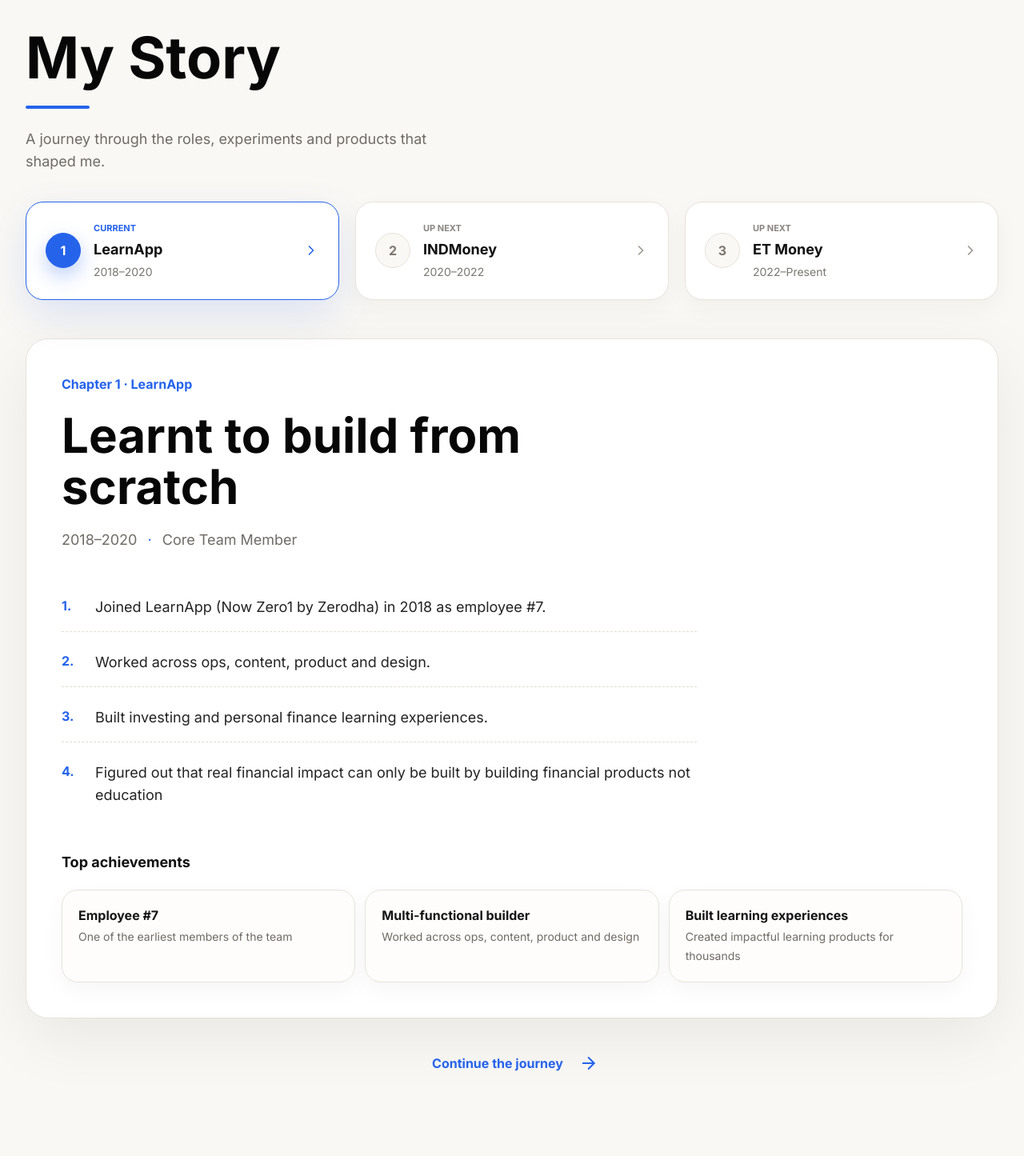
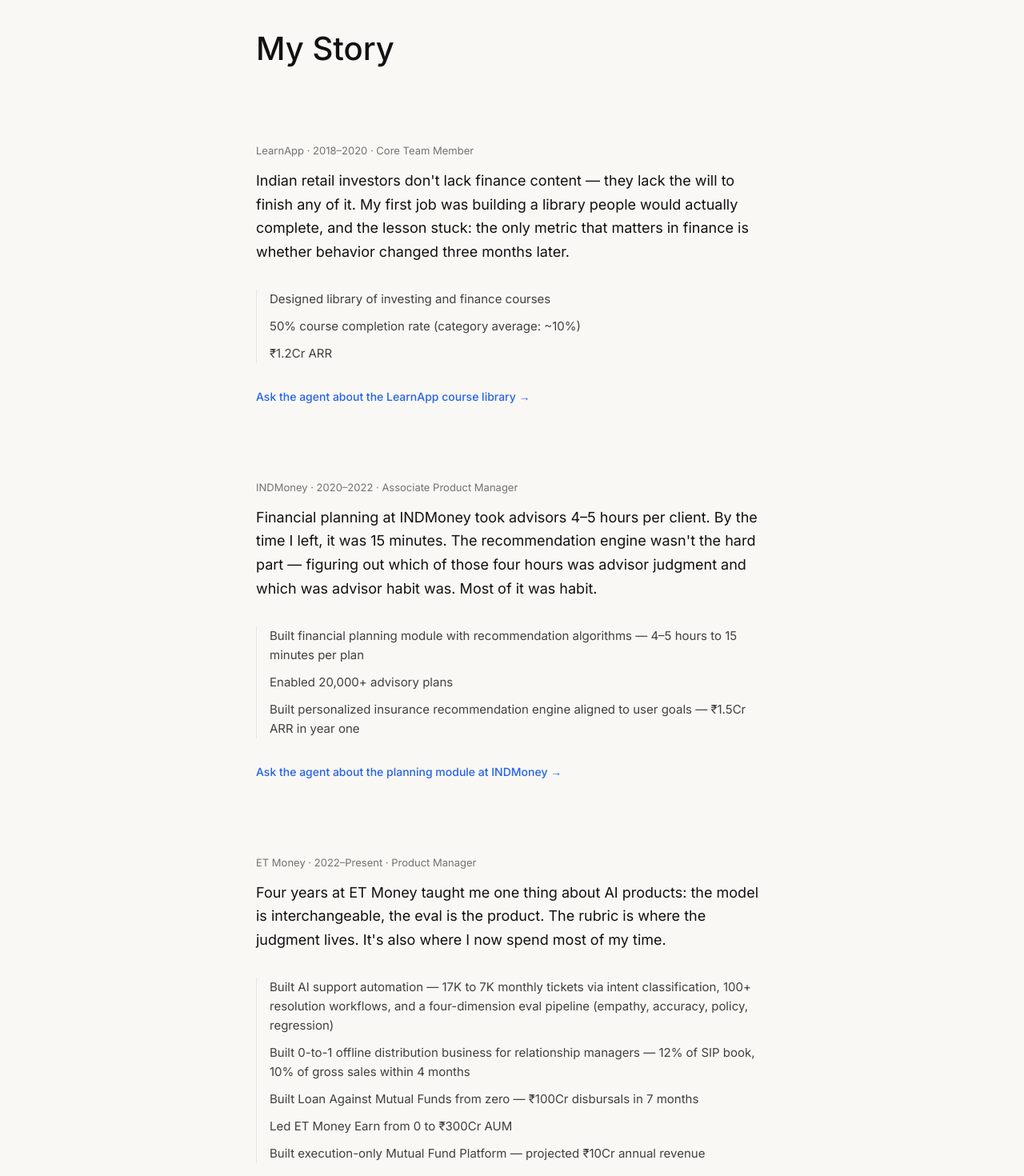
Before and after one commit to Rakshit-Lodha/personal-website, a Next.js app: page / in a window 1280 px wide. Shown: the part 860-2330 px from the top of the page at 80% size. Built offline with nearby package versions, Linux system fonts and the light colour scheme.

Commit message:
Refactor My Story chapters

```diff
--- a/src/components/MyStory.tsx
+++ b/src/components/MyStory.tsx
@@ -1,94 +1,59 @@
 "use client";
 
-import { useState, type KeyboardEvent } from "react";
-import { AnimatePresence, motion, type Variants } from "framer-motion";
-import { ArrowRight, ChevronRight } from "lucide-react";
+import Link from "next/link";
+import { motion, type Variants } from "framer-motion";
 
-const storyChapters = [
+export type Chapter = {
+  meta: string;
+  lesson: string;
+  shipped: string[];
+  agentLinkLabel: string;
+  agentLinkQuery: string;
+};
+
+const chapters = [
   {
-    company: "LearnApp",
-    years: "2018–2020",
-    role: "Core Team Member",
-    chapterLabel: "Chapter 1 · LearnApp",
-    title: "Learnt to build from scratch",
-    storyPoints: [
-      "Joined LearnApp (Now Zero1 by Zerodha) in 2018 as employee #7.",
-      "Worked across ops, content, product and design.",
-      "Built investing and personal finance learning experiences.",
-      "Figured out that real financial impact can only be built by building financial products not education",
+    meta: "LearnApp · 2018–2020 · Core Team Member",
+    lesson:
+      "Indian retail investors don't lack finance content — they lack the will to finish any of it. My first job was building a library people would actually complete, and the lesson stuck: the only metric that matters in finance is whether behavior changed three months later.",
+    shipped: [
+      "Designed library of investing and finance courses",
+      "50% course completion rate (category average: ~10%)",
+      "₹1.2Cr ARR",
     ],
-    achievements: [
-      {
-        title: "Employee #7",
-        description: "One of the earliest members of the team",
-      },
-      {
-        title: "Multi-functional builder",
-        description: "Worked across ops, content, product and design",
-      },
-      {
-        title: "Built learning experiences",
-        description: "Created impactful learning products for thousands",
-      },
-    ],
+    agentLinkLabel: "Ask the agent about the LearnApp course library →",
+    agentLinkQuery:
+      "Tell+me+about+Rakshit%27s+work+on+the+LearnApp+course+library",
   },
   {
-    company: "INDMoney",
-    years: "2020–2022",
-    role: "Associate Product Manager",
-    chapterLabel: "Chapter 2 · INDMoney",
-    title: "Learnt data driven decisions",
-    storyPoints: [
-      "Built financial planning journeys for users and advisors.",
-      "Helped reduce plan creation time from 4–5 hours to 15 minutes.",
-      "Worked on personalized insurance recommendation systems.",
-      "Learned how to turn complex financial decisions into simple user flows.",
+    meta: "INDMoney · 2020–2022 · Associate Product Manager",
+    lesson:
+      "Financial planning at INDMoney took advisors 4–5 hours per client. By the time I left, it was 15 minutes. The recommendation engine wasn't the hard part — figuring out which of those four hours was advisor judgment and which was advisor habit was. Most of it was habit.",
+    shipped: [
+      "Built financial planning module with recommendation algorithms — 4–5 hours to 15 minutes per plan",
+      "Enabled 20,000+ advisory plans",
+      "Built personalized insurance recommendation engine aligned to user goals — ₹1.5Cr ARR in year one",
     ],
-    achievements: [
-      {
-        title: "20,000+ advisory plans",
-        description: "Enabled planning journeys for users and advisors",
-      },
-      {
-        title: "4–5 hours to 15 minutes",
-        description: "Reduced time needed to create each plan",
-      },
-      {
-        title: "₹1.5Cr ARR",
-        description: "Generated from insurance recommendations",
-      },
-    ],
+    agentLinkLabel: "Ask the agent about the planning module at INDMoney →",
+    agentLinkQuery: "Tell+me+about+the+financial+planning+module+at+INDMoney",
   },
   {
-    company: "ET Money",
-    years: "2022–Present",
-    role: "Product Manager",
-    chapterLabel: "Chapter 3 · ET Money",
-    title: "Where I scaled AI + fintech products",
-    storyPoints: [
-      "Built AI-powered support automation for user queries.",
-      "Reduced monthly support tickets from 17K to 7K.",
-      "Built and scaled Loan Against Mutual Funds to ₹100Cr disbursals in 7 months.",
-      "Worked across wealth, lending, advisory and AI product systems.",
+    meta: "ET Money · 2022–Present · Product Manager",
+    lesson:
+      "Four years at ET Money taught me one thing about AI products: the model is interchangeable, the eval is the product. The rubric is where the judgment lives. It's also where I now spend most of my time.",
+    shipped: [
+      "Built AI support automation — 17K to 7K monthly tickets via intent classification, 100+ resolution workflows, and a four-dimension eval pipeline (empathy, accuracy, policy, regression)",
+      "Built 0-to-1 offline distribution business for relationship managers — 12% of SIP book, 10% of gross sales within 4 months",
+      "Built Loan Against Mutual Funds from zero — ₹100Cr disbursals in 7 months",
+      "Led ET Money Earn from 0 to ₹300Cr AUM",
+      "Built execution-only Mutual Fund Platform — projected ₹10Cr annual revenue",
     ],
-    achievements: [
-      {
-        title: "17K → 7K tickets",
-        description: "Reduced support ticket volume by 58%",
-      },
-      {
-        title: "₹100Cr disbursals",
-        description: "Scaled Loan Against Mutual Funds in 7 months",
-      },
-      {
-        title: "₹300Cr AUM",
-        description: "Enabled ET Money Earn growth",
-      },
-    ],
+    agentLinkLabel:
+      "Ask the agent about the support bot eval pipeline at ET Money →",
+    agentLinkQuery:
+      "Tell+me+about+the+support+bot+eval+pipeline+at+ET+Money",
   },
-] as const;
-
-type ChapterIndex = 0 | 1 | 2;
+] satisfies Chapter[];
 
 const containerVariants: Variants = {
   hidden: { opacity: 0 },
@@ -106,26 +71,45 @@
   show: { opacity: 1, y: 0, transition: { duration: 0.45, ease: "easeOut" } },
 };
 
+export function ChapterStack({ chapters }: { chapters: Chapter[] }) {
+  return (
+    <div className="mx-auto mt-16 max-w-[640px] space-y-16 px-1 md:mt-24 md:space-y-24 md:px-0">
+      {chapters.map((chapter) => (
+        <motion.article key={chapter.meta} variants={fadeUp}>
+          <p className="text-[13px] leading-none text-neutral-500">
+            {chapter.meta}
+          </p>
+
+          <p className="mt-4 text-[17px] leading-[1.65] text-[#111111] md:text-lg">
+            {chapter.lesson}
+          </p>
+
+          <ul className="mt-8 space-y-2.5 border-l border-neutral-200">
+            {chapter.shipped.map((item) => (
+              <li
+                key={item}
+                className="pl-4 text-[15px] font-normal leading-6 text-neutral-700"
+              >
+                {item}
+              </li>
+            ))}
+          </ul>
+
+          <Link
+            href={`/chat?q=${chapter.agentLinkQuery}`}
+            className="mt-8 inline-block text-sm font-medium text-[#2563eb] focus-visible:outline focus-visible:outline-2 focus-visible:outline-offset-4 focus-visible:outline-[#2563eb]"
+          >
+            {chapter.agentLinkLabel}
+          </Link>
+        </motion.article>
+      ))}
+    </div>
+  );
+}
+
 export default function MyStory() {
-  const [activeIndex, setActiveIndex] = useState<ChapterIndex>(0);
-  const activeChapter = storyChapters[activeIndex];
-
-  const handleSelectorKeyDown = (
-    event: KeyboardEvent<HTMLButtonElement>,
-    index: number
-  ) => {
-    if (event.key !== "ArrowDown" && event.key !== "ArrowRight" && event.key !== "ArrowUp" && event.key !== "ArrowLeft") {
-      return;
-    }
-
-    event.preventDefault();
-    const direction = event.key === "ArrowDown" || event.key === "ArrowRight" ? 1 : -1;
-    const nextIndex = (index + direction + storyChapters.length) % storyChapters.length;
-    setActiveIndex(nextIndex as ChapterIndex);
-  };
-
   return (
-    <section id="story" className="bg-[#faf8f4] px-5 py-16 text-[#111111] sm:px-6 lg:px-8 lg:py-24">
+    <section id="story" className="bg-[#faf8f4] px-5 pb-16 pt-16 text-[#111111] sm:px-6 md:pt-24 lg:px-8 lg:pb-24">
       <motion.div
         className="mx-auto max-w-7xl"
         initial="hidden"
@@ -133,194 +117,15 @@
         viewport={{ once: true, amount: 0.25 }}
         variants={containerVariants}
       >
-        <div>
+        <div className="mx-auto max-w-[640px] px-1 md:px-0">
           <motion.div variants={fadeUp}>
-            <h2 className="text-5xl font-bold tracking-normal text-[#070707] sm:text-6xl lg:text-7xl">
+            <h2 className="text-[32px] font-medium leading-tight tracking-normal text-[#111111] md:text-[40px]">
               My Story
             </h2>
-            <div className="mt-6 h-1 w-20 rounded-full bg-[#2563eb]" />
-            <p className="mt-6 max-w-lg text-base leading-7 text-[#6f6b66] sm:text-lg">
-              A journey through the roles, experiments and products that shaped me.
-            </p>
           </motion.div>
-
-          <div
-            className="mt-9"
-            role="tablist"
-            aria-label="Select story chapter"
-          >
-            <div className="-mx-5 flex snap-x gap-3 overflow-x-auto px-5 pb-2 sm:-mx-6 sm:px-6 md:mx-0 md:grid md:grid-cols-3 md:gap-5 md:overflow-visible md:px-0 md:pb-0">
-              {storyChapters.map((chapter, index) => {
-                const isActive = activeIndex === index;
-
-                return (
-                  <button
-                    key={chapter.company}
-                    type="button"
-                    role="tab"
-                    aria-selected={isActive}
-                    tabIndex={isActive ? 0 : -1}
-                    onClick={() => setActiveIndex(index as ChapterIndex)}
-                    onKeyDown={(event) => handleSelectorKeyDown(event, index)}
-                    className={[
-                      "group relative flex min-w-[220px] snap-start items-center gap-4 rounded-[22px] border bg-white p-4 text-left transition-all duration-300 focus-visible:outline focus-visible:outline-2 focus-visible:outline-offset-4 focus-visible:outline-[#2563eb] md:min-w-0 md:p-6",
-                      isActive
-                        ? "border-[#2563eb] shadow-[0_18px_50px_rgba(37,99,235,0.14)]"
-                        : "border-[#e7e2db] shadow-[0_10px_30px_rgba(17,17,17,0.04)] hover:-translate-y-0.5 hover:border-[#d7d0c7] hover:shadow-[0_16px_42px_rgba(17,17,17,0.07)]",
-                    ].join(" ")}
-                  >
-                    <span
-                      className={[
-                        "relative z-10 flex h-11 w-11 shrink-0 items-center justify-center rounded-full border text-base font-bold transition-all duration-300",
-                        isActive
-                          ? "border-[#2563eb] bg-[#2563eb] text-white shadow-[0_10px_24px_rgba(37,99,235,0.3)]"
-                          : "border-[#e7e2db] bg-[#faf8f4] text-[#7d7770]",
-                      ].join(" ")}
-                    >
-                      {index + 1}
-                    </span>
-
-                    <span className="min-w-0 flex-1">
-                      <span
-                        className={[
-                          "block text-[11px] font-bold uppercase tracking-normal",
-                          isActive ? "text-[#2563eb]" : "text-[#8a8580]",
-                        ].join(" ")}
-                      >
-                        {isActive ? "Current" : "Up Next"}
-                      </span>
-                      <span className="mt-1 block text-lg font-bold text-[#111111]">
-                        {chapter.company}
-                      </span>
-                      <span className="mt-1 block text-sm text-[#7b7670]">
-                        {chapter.years}
-                      </span>
-                    </span>
-
-                    <ChevronRight
-                      className={[
-                        "h-5 w-5 shrink-0 transition-colors duration-300",
-                        isActive ? "text-[#2563eb]" : "text-[#9d9790] group-hover:text-[#2563eb]",
-                      ].join(" ")}
-                      aria-hidden="true"
-                    />
-                  </button>
-                );
-              })}
-            </div>
-          </div>
         </div>
 
-        <div className="mt-9 lg:mt-12">
-          <motion.div
-            className="overflow-hidden rounded-[28px] border border-[#e7e2db] bg-white p-5 shadow-[0_24px_80px_rgba(17,17,17,0.07)] sm:p-8 lg:p-11"
-            variants={{
-              hidden: { opacity: 0, scale: 0.97, y: 12 },
-              show: {
-                opacity: 1,
-                scale: 1,
-                y: 0,
-                transition: { duration: 0.5, ease: "easeOut" },
-              },
-            }}
-          >
-            <AnimatePresence mode="wait">
-              <motion.div
-                key={activeChapter.company}
-                initial={{ opacity: 0, y: 10 }}
-                animate={{ opacity: 1, y: 0 }}
-                exit={{ opacity: 0, y: 10 }}
-                transition={{ duration: 0.28, ease: "easeOut" }}
-              >
-                <div className="grid gap-8 lg:grid-cols-[minmax(0,1fr)_300px] lg:items-center">
-                  <div>
-                    <p className="text-sm font-bold text-[#2563eb] sm:text-base">
-                      {activeChapter.chapterLabel}
-                    </p>
-                    <h3 className="mt-5 max-w-2xl text-4xl font-bold leading-[1.08] tracking-normal text-[#070707] sm:text-5xl lg:text-6xl">
-                      {activeChapter.title}
-                    </h3>
-                    <p className="mt-5 text-base text-[#6f6b66] sm:text-lg">
-                      {activeChapter.years} <span className="mx-2 text-[#2563eb]">·</span>{" "}
-                      {activeChapter.role}
-                    </p>
-
-                    <motion.ol
-                      className="mt-8 space-y-0"
-                      variants={containerVariants}
-                      initial="hidden"
-                      animate="show"
-                    >
-                      {activeChapter.storyPoints.map((point, index) => {
-                        return (
-                          <motion.li
-                            key={point}
-                            variants={fadeUp}
-                            className="grid grid-cols-[42px_minmax(0,1fr)] items-start border-b border-dashed border-[#e3ddd4] py-4 last:border-b-0"
-                          >
-                            <span className="pt-2 text-base font-bold text-[#2563eb]">
-                              {index + 1}.
-                            </span>
-                            <span className="pt-2 text-base leading-7 text-[#232323] sm:text-lg">
-                              {point}
-                            </span>
-                          </motion.li>
-                        );
-                      })}
-                    </motion.ol>
-                  </div>
-                </div>
-
-                <div className="mt-8 lg:mt-10">
-                  <h4 className="text-lg font-bold text-[#111111]">Top achievements</h4>
-                  <motion.div
-                    className="mt-5 grid gap-3 sm:grid-cols-3"
-                    variants={containerVariants}
-                    initial="hidden"
-                    animate="show"
-                  >
-                    {activeChapter.achievements.map((achievement) => {
-                      return (
-                        <motion.div
-                          key={achievement.title}
-                          variants={fadeUp}
-                          whileHover={{ y: -4 }}
-                          transition={{ duration: 0.2, ease: "easeOut" }}
-                          className="rounded-[20px] border border-[#e7e2db] bg-[#fffdfb] p-5 shadow-[0_10px_28px_rgba(17,17,17,0.04)] hover:shadow-[0_18px_42px_rgba(17,17,17,0.08)]"
-                        >
-                          <div>
-                            <p className="font-bold leading-snug text-[#151515]">
-                              {achievement.title}
-                            </p>
-                            <p className="mt-1 text-sm leading-6 text-[#6f6b66]">
-                              {achievement.description}
-                            </p>
-                          </div>
-                        </motion.div>
-                      );
-                    })}
-                  </motion.div>
-                </div>
-              </motion.div>
-            </AnimatePresence>
-          </motion.div>
-
-          <motion.a
-            href="#projects"
-            className="mx-auto mt-9 flex w-fit items-center gap-3 rounded-full px-4 py-2 text-base font-bold text-[#2563eb] focus-visible:outline focus-visible:outline-2 focus-visible:outline-offset-4 focus-visible:outline-[#2563eb]"
-            variants={fadeUp}
-            whileHover={{ y: -2 }}
-          >
-            <span>Continue the journey</span>
-            <motion.span
-              animate={{ x: [0, 8, 0] }}
-              transition={{ duration: 1.4, repeat: Infinity, ease: "easeInOut" }}
-              aria-hidden="true"
-            >
-              <ArrowRight className="h-6 w-6" />
-            </motion.span>
-          </motion.a>
-        </div>
+        <ChapterStack chapters={chapters} />
       </motion.div>
     </section>
   );
```
